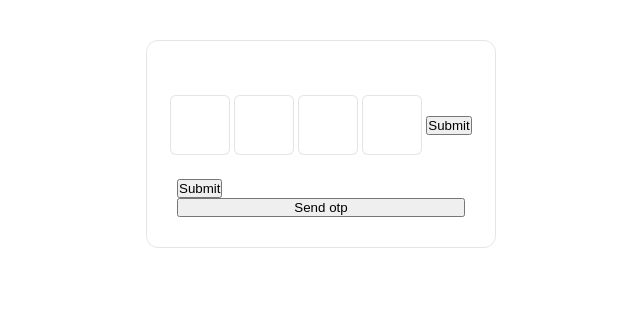
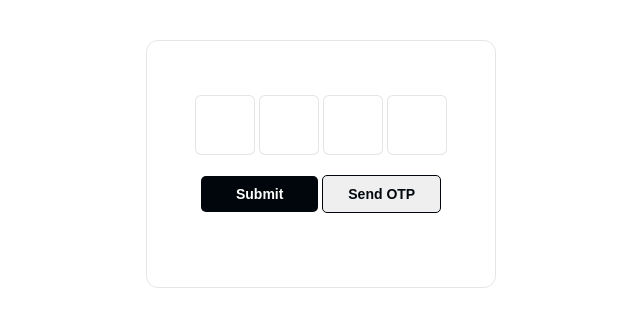
Before and after one commit to ashsajal1/react-otp-app, a React (Vite) app: page / in a window 1280 px wide. Shown: the top 326 px of the page, without its empty margins (319-959 px from the left). Built offline with nearby package versions, Linux system fonts and the light colour scheme.

Commit message:
design bhtns

```diff
--- a/src/App.css
+++ b/src/App.css
@@ -1,27 +1,29 @@
-.wrapper {
-    padding: 24px;
-    margin: 24px;
-    display: flex;
-    flex-direction: column;
-}
+ .btn {
+   display: inline-block;
+   width: 100%;
+   padding: 10px;
+   border: none;
+   border-radius: 5px;
+   cursor: pointer;
+   font-size: 14px;
+   font-weight: bold;
+   transition: background-color 0.3s;
+ }
 
-.submit-btn {
-   padding: 8px;
-   border-radius: 12px;
-   border: none;
-   background-color: lime;
-   font-weight: bold;
-   transition: all 0.1s ;
-   font-size: 12px;
-   cursor: pointer;
-   width: 100%;
-}
+ .btn:active {
+   transform: scale(102%);
+ }
 
-.submit-btn:active {
-   padding: 10px;
-   border-radius: 12px;
-   border: none;
-   background-color: rgb(0, 178, 0);
-   font-weight: bold;
-   font-size: 12px;
-}
+ .btn-primary {
+   background-color: #00060b;
+   color: #fff;
+ }
+
+ .btn-secondary {
+   border: 1px solid #00060b;
+   color: #00060b;
+ }
+
+ .btn:hover {
+   opacity: 0.8;
+ }
--- a/src/App.tsx
+++ b/src/App.tsx
@@ -1,5 +1,5 @@
 import OtpContainer from './components/otp-container'
-
+import './App.css'
 export default function App() {
   return (
     <OtpContainer />
--- a/src/components/otp-container.tsx
+++ b/src/components/otp-container.tsx
@@ -19,10 +19,9 @@ export default function OtpContainer() {
         <div className="container">
             <Toaster />
             <div>
-                <OtpPrompt />
-                <button className="submit-btn">Submit</button>
+                <OtpPrompt handleSendOtp={handleSendOtp} isSent={isSent} />
             </div>
-            <button onClick={handleSendOtp}>{isSent ? 'Resend' : 'Send'} otp</button>
+
         </div>
     )
 }
--- a/src/components/otp-prompt.css
+++ b/src/components/otp-prompt.css
@@ -1,9 +1,10 @@
 .otp-container {
     display: flex;
+    flex-direction: column;
     padding: 24px;
     align-items: center;
     justify-content: center;
-    column-gap: 4px;
+    row-gap: 20px;
 }
 
 .otp-container input {
@@ -26,3 +27,18 @@
     text-align: center;
     border:2px solid rgba(0,0,0,0.8);
 }
+
+.otp-container .cta-btns {
+    display: flex;
+    justify-content: space-between;
+    align-items: center;
+    column-gap: 4px;
+    width: 100%;
+}
+
+.otp-container .input-boxs {
+    display: flex;
+    justify-content: space-between;
+    align-items: center;
+    column-gap: 4px;
+}
--- a/src/components/otp-prompt.tsx
+++ b/src/components/otp-prompt.tsx
@@ -1,7 +1,12 @@
 import { useState, useRef, ChangeEvent } from 'react';
 import './otp-prompt.css';
 
-export default function OtpPrompt() {
+interface OtpPromptProps {
+  isSent: boolean,
+  handleSendOtp: () => void
+}
+
+export default function OtpPrompt({ isSent, handleSendOtp }: OtpPromptProps) {
   const [otpValues, setOtpValues] = useState(['', '', '', '']);
   const [error, setError] = useState(false); // State to track error
   const otpInputs = useRef<(HTMLInputElement | null)[]>([]);
@@ -45,6 +50,7 @@ export default function OtpPrompt() {
 
   return (
     <form onSubmit={handleSubmit} className='otp-container'>
+      <div className='input-boxs'>
         {otpValues.map((value, index) => (
           <input
             key={index}
@@ -57,9 +63,16 @@ export default function OtpPrompt() {
             onChange={(e) => handleInputChange(e, index)}
           />
         ))}
+      </div>
 
-      <button type='submit'>Submit</button>
+      <div className='cta-btns'>
+        <button className='btn btn-primary' type='submit'>Submit</button>
+        <button className='btn btn-secondary' onClick={handleSendOtp}>{isSent ? 'Resend' : 'Send'} OTP</button>
+      </div>
+
+      <div>
         {error && <p className="error-message">Please fill in all OTP boxes</p>}
+      </div>
     </form>
   );
 }
```
Lines whose indentation alone changed are shown as unchanged.
